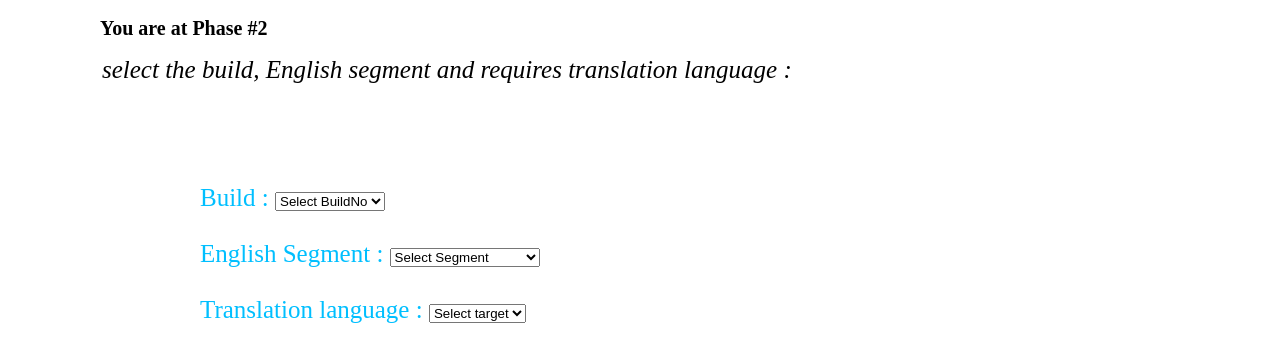
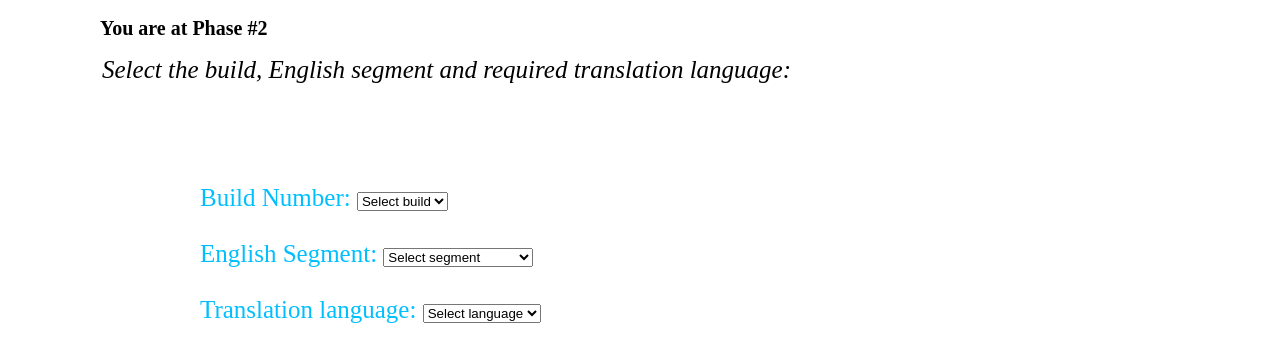
Before and after one commit to gvamsikrishna9/GRCMEAN, a website: page public/Display/Phase_2/phase2display.html in a window 1280 px wide. Shown: the part 227-588 px from the top of the page. Drawn offline with nearby package versions, Linux system fonts and the light colour scheme.

Commit message:
Corrected the typos

```diff
--- a/public/Display/Phase_2/phase2display.html
+++ b/public/Display/Phase_2/phase2display.html
@@ -1,5 +1,6 @@
 <!DOCTYPE html>
 <html ng-app="phase1">
+
 <head>
 	<meta charset="UTF-8">
 	<title>The Mean GRC</title>
@@ -8,6 +9,7 @@
 	<script type="text/JavaScript" src="https://ajax.googleapis.com/ajax/libs/jquery/1.6.4/jquery.min.js"></script>
 	<script src="../Phase_1/phase1display.js"></script>
 </head>
+
 <body>
 
 	<div class="header">
@@ -16,7 +18,10 @@
 
 		<div>
 			<ul>
-		<li class="selected"> <a href="../../index.html"> <img src="https://cdn.shopify.com/s/files/1/0486/7721/products/Quick-Mobile-Fix-Home-Button-Icon_cd07c211-76fa-45a6-b706-e4adfffd5217_large.png?v=1481027325"/> </a> </li>
+				<li class="selected">
+					<a href="../../index.html"> <img src="https://cdn.shopify.com/s/files/1/0486/7721/products/Quick-Mobile-Fix-Home-Button-Icon_cd07c211-76fa-45a6-b706-e4adfffd5217_large.png?v=1481027325"
+						/> </a>
+				</li>
 
 				<li>
 					<div class="dropdown">
@@ -36,30 +41,30 @@
 	<div class="content">
 		<div>
 			<h2>You are at Phase #2</h2>
-	<legend>	<em>select the build, English segment and requires translation language   : </em><br></legend>
+			<legend> <em>Select the build, English segment and required translation language: </em><br></legend>
 
 			<div ng-controller="phase2Controller">
-<label  class="lab" > Build : </label>
+				<label class="lab"> Build Number: </label>
 				<select ng-model="selectedBuildNo" ng-change="getSegmentsForBuild()">
-    		<option value="">Select BuildNo</option>
-			<option value="b001">BuildNo: 1</option>
-			<option value="b002">BuildNo: 2</option>
-			<option value="b003">BuildNo: 3</option>
+    		<option value="">Select build</option>
+			<option value="b001">001</option>
+			<option value="b002">002</option>
+			<option value="b003">003</option>
 			</select>
 				<br><br>
 
 
-	  <label class="lab"> English Segment      : </label>
+				<label class="lab"> English Segment: </label>
 
- <select class= "drop" ng-model="selectedseg" ng-options="obj.key as obj.enSegment for obj in buildSegments">
-	<option value="">Select Segment</option>
+				<select class="drop" ng-model="selectedseg" ng-options="obj.key as obj.enSegment for obj in buildSegments">
+	<option value="">Select segment</option>
 </select>
 
 				<br><br>
 
-  <label  class="lab" > Translation language : </label>
+				<label class="lab"> Translation language: </label>
 				<select ng-change="getOutput()" ng-model="tLang">
-				<option value="">Select target</option>
+				<option value="">Select language</option>
 				<option value="frSegment">French</option>
 				<option value="deSegment">German</option>
 				<option value="koSegment">Korean</option>
@@ -67,19 +72,17 @@
 				<option value="jpSegment">Japanese</option>
 </select>
 
-	<br><br><br><br><br><br><br><br>
+				<br><br><br>
 
 
 				<label class="lab" id="displayTextArea1" style="display:none"> Translated Segment : <textarea rows="2" cols="75" ng-bind="outputsegment">  </textarea></label>
 
 			</div>
 
-
-	</fieldset>
 		</div>
-
 
 	</div>
 
 </body>
+
 </html>
```
Also changed, not shown: public/Display/Phase_1/phase1display.html (+3 -3 lines), public/Display/Phase_3/phase3display.html (+5 -5 lines), public/index.html (+5 -3 lines). Lines whose indentation alone changed are shown as unchanged.
